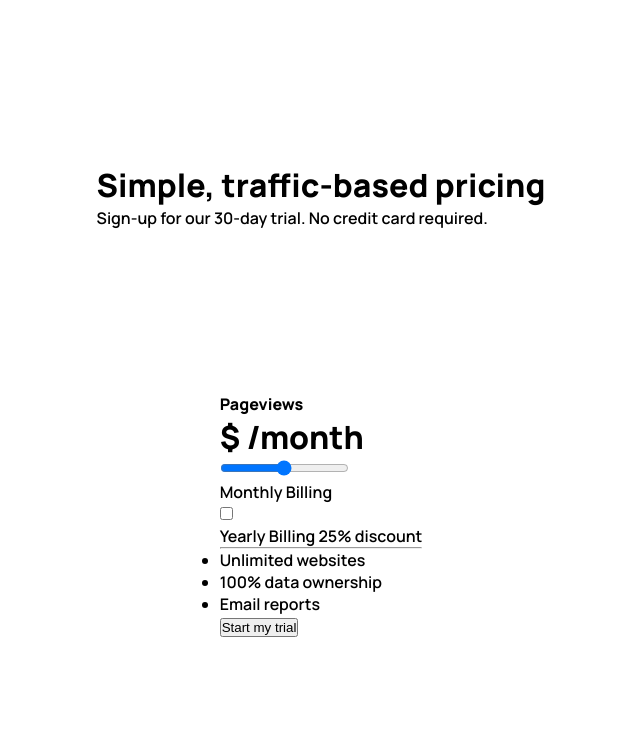
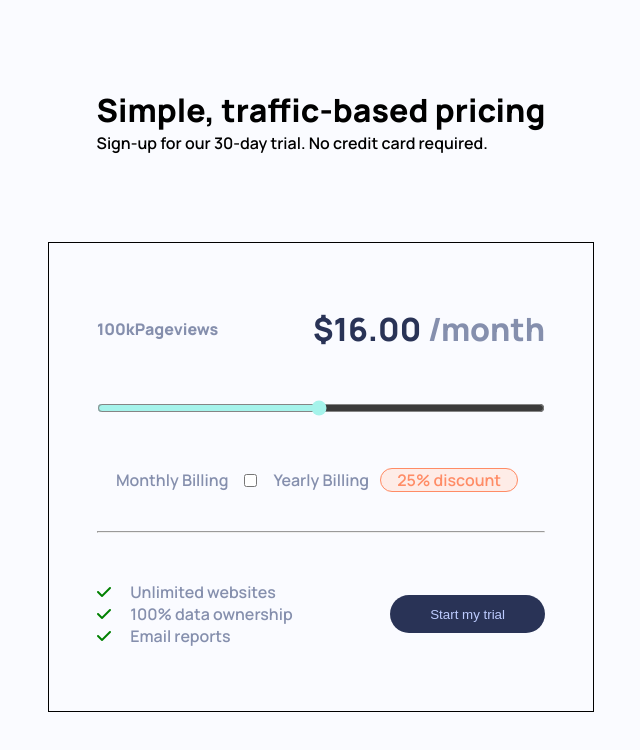
Before and after one commit to Aayush895/Interactive-Pricing-Component, a plain HTML site: page index.html in a window 1280 px wide. Shown: the whole page, without its empty margins (319-959 px from the left). Drawn offline with Linux system fonts and the light colour scheme.

Commit message:
CSS styles added and made minor changes in HTML file

```diff
--- a/index.html
+++ b/index.html
@@ -6,6 +6,9 @@
   <meta name="viewport" content="width=device-width, initial-scale=1.0">
   <link rel="icon" type="image/png" sizes="32x32" href="./images/favicon-32x32.png">
   <link rel="stylesheet" href="styles.css">
+  <link rel="stylesheet" href="https://cdnjs.cloudflare.com/ajax/libs/font-awesome/6.5.1/css/all.min.css"
+    integrity="sha512-DTOQO9RWCH3ppGqcWaEA1BIZOC6xxalwEsw9c2QQeAIftl+Vegovlnee1c9QX4TctnWMn13TZye+giMm8e2LwA=="
+    crossorigin="anonymous" referrerpolicy="no-referrer" />
   <title>Frontend Mentor | Interactive pricing component</title>
 </head>
 
@@ -19,11 +22,12 @@
     <div id="price-component">
       <div class="price-header">
         <h4>
-          <span></span>Pageviews
+          <span>100k</span>Pageviews
         </h4>
         <h1>
+          $16.00
           <span>
-            $ /month
+             /month
           </span>
         </h1>
       </div>
@@ -32,24 +36,24 @@
         <input type="range" min="1" max="100" value="50" class="slider" id="myRange">
       </div>
 
-      <label class="switch">
+      <label class="toggle-switch">
         <p>Monthly Billing</p>
         <input type="checkbox">
-        <span class="slider round"></span>
         <p>Yearly Billing <span>25% discount</span></p>
       </label>
 
       <hr>
 
-      <ul class="features">
-        <li>Unlimited websites</li>
-        <li>100% data ownership</li>
-        <li>Email reports</li>
-      </ul>
+      <div id="features-container">
+        <ul class="features">
+          <li><i class="fa-solid fa-check check"></i> Unlimited websites</li>
+          <li><i class="fa-solid fa-check check"></i> 100% data ownership</li>
+          <li><i class="fa-solid fa-check check"></i> Email reports</li>
+        </ul>
 
-      <div id="btn">
         <button>Start my trial</button>
       </div>
+
     </div>
   </main>
 </body>
--- a/styles.css
+++ b/styles.css
@@ -6,6 +6,9 @@
   --Light-Grayish-Red: hsl(14, 92%, 95%);
   --Light-Red: hsl(15, 100%, 70%);
   --Pale-Blue: hsl(226, 100%, 87%);
+  --Dark-Desaturated-Blue: hsl(227, 35%, 25%);
+  --Grayish-Blue: hsl(225, 20%, 60%);
+  --light-grayish-blue: hsl(224, 65%, 95%);
 }
 
 * {
@@ -23,4 +26,95 @@ main {
   justify-content: space-evenly;
   align-items: center;
   height: 100vh;
+  background-color: hsl(230, 100%, 99%);
 }
+
+#price-component {
+  border: 1px solid;
+  padding: 4rem 3rem;
+  width: 35%;
+}
+
+.price-header {
+  display: flex;
+  justify-content: space-between;
+  align-items: center;
+  margin-bottom: 3rem;
+  color: var(--Grayish-Blue);
+}
+
+.price-header > h1 {
+  color: var(--Dark-Desaturated-Blue);
+}
+
+.price-header > h1 > span {
+  color: var(--Grayish-Blue);
+}
+
+#slider {
+  text-align: center;
+  width: 100%;
+  margin-bottom: 3rem;
+}
+
+#slider > input {
+  width: 100%;
+  accent-color: var(--Soft-Cyan);
+}
+
+#slider > input:hover {
+  accent-color: var(--Strong-Cyan);
+}
+
+#slider > input::-webkit-slider-runnable-track {
+}
+
+.toggle-switch {
+  display: flex;
+  justify-content: center;
+  align-items: center;
+  margin-bottom: 2.5rem;
+}
+
+.toggle-switch > p {
+  margin: 0 1rem;
+  color: var(--Grayish-Blue);
+}
+
+.toggle-switch > p > span {
+  margin: 0 0.5rem;
+  border: 1px solid;
+  color: var(--Light-Red);
+  padding: 0 1rem;
+  background-color: var(--Light-Grayish-Red);
+  border-radius: 1rem;
+}
+
+hr {
+  margin-bottom: 3rem;
+}
+
+#features-container {
+  display: flex;
+  justify-content: space-between;
+  align-items: center;
+}
+
+.features {
+  list-style: none;
+  color: var(--Grayish-Blue);
+}
+
+.check {
+  color: green;
+  margin-right: 1rem;
+}
+
+button {
+  padding: 0.7rem 2.5rem;
+  border-radius: 2rem;
+  border: none;
+  background-color: var(--Dark-Desaturated-Blue);
+  color: var(--Pale-Blue);
+  cursor: pointer;
+}
```
